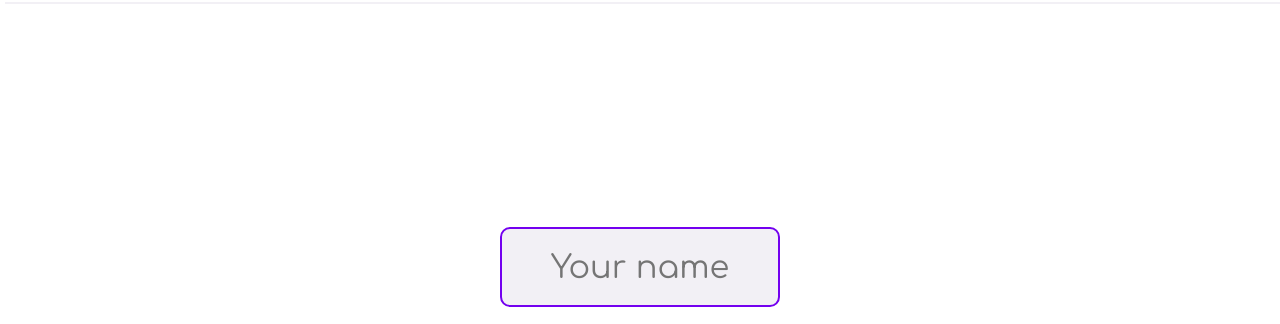
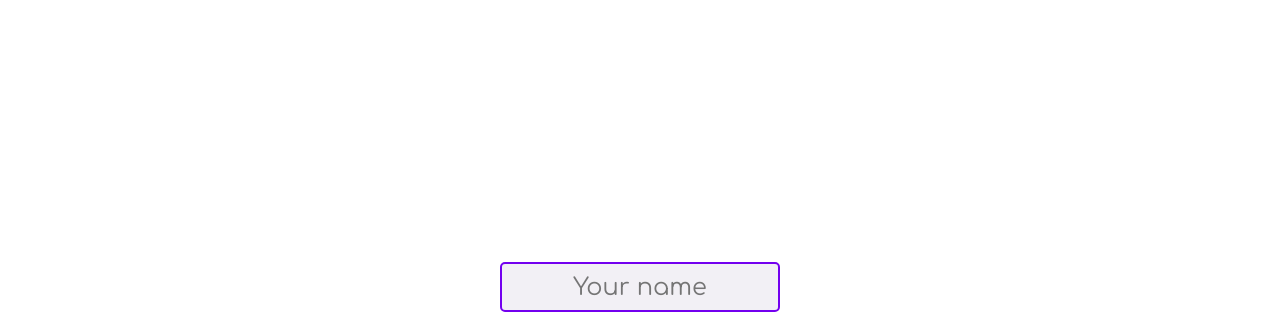
Before and after one commit to mihaellan/Sudoku, a plain HTML site: page index.html in a window 1280 px wide. Shown: the part 68-392 px from the top of the page. Drawn offline with nearby package versions, Linux system fonts and the light colour scheme.

Commit message:
Improvement

```diff
--- a/app.css
+++ b/app.css
@@ -12,7 +12,7 @@
     --sudoku-cell-size: 50px;
     --border-radius: 10px;
     --space-y: 20px;
-    --gap: 5px;
+    --gap: 10px;
     --font-size: 1.5rem;
     --font-size-lg: 2rem;
     --font-size-xl: 3rem;
@@ -37,7 +37,6 @@ body {
     font-family: 'Comfortaa', cursive;
     /* height: 100vh; */
     background-color: var(--bg-body);
-    overflow-x: hidden;
     user-select: none;
 }
 
@@ -277,7 +276,7 @@ nav {
     align-items: center;
     justify-content: center;
     padding-left: 2rem;
-    margin-bottom: auto;
+    margin-bottom: 0;
 }
 
 .pause-btn {
@@ -402,7 +401,7 @@ nav {
     }
 }
 
-@media only screen and (max-width: 800px) {
+@media only screen and (max-width: 1800px) {
      :root {
         --nav-size: 50px;
         --sudoku-cell-size: 30px;
```
